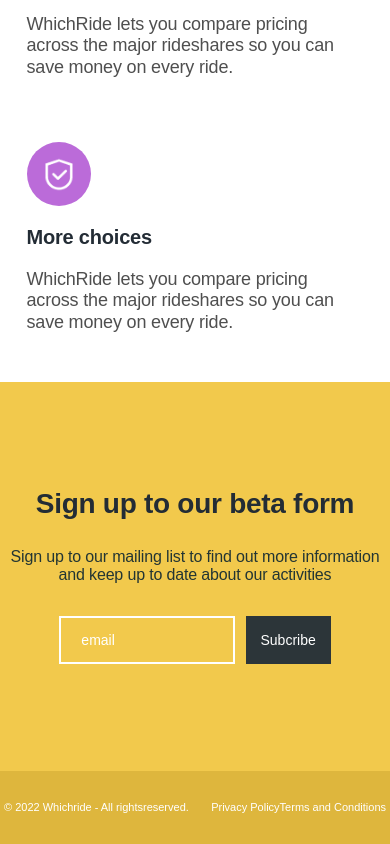
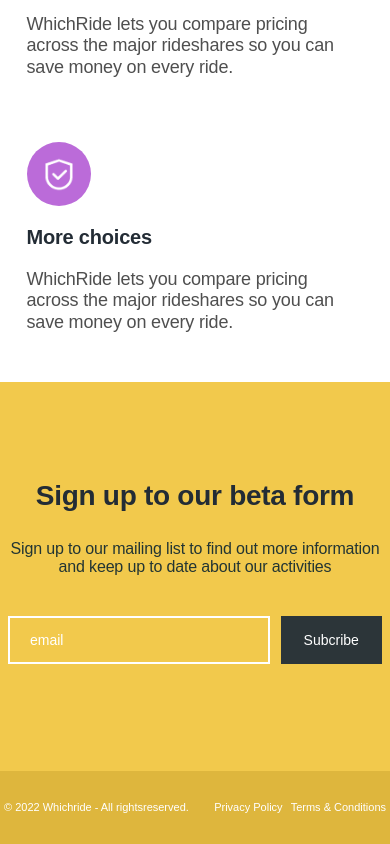
Before and after one commit to ibukunfolay/Ride-app, a React (Vite) app: page / in a window 390 px wide. Shown: the part 2751-3595 px from the top of the page. Built offline with nearby package versions, Linux system fonts and the light colour scheme.

Commit message:
footer responsiveness

```diff
--- a/src/components/Footer.jsx
+++ b/src/components/Footer.jsx
@@ -12,11 +12,11 @@
           Sign up to our mailing list to find out more information and keep up
           to date about our activities
         </p>
-        <div className="flex items-center">
+        <div className="flex w-full p-2">
           <input
             type="email"
             placeholder="email"
-            className="h-[48px] md:w-[342px] w-4/5 bg-[#f2c94c] placeholder-white flex text-white items-center md:pl-[36px] pl-[20px] font-brown md:text-[16px] text-[14px] outline-none border-2 border-white mr-[11px] "
+            className="h-[48px] md:w-[342px] w-full bg-[#f2c94c] placeholder-white flex text-white items-center md:pl-[36px] pl-[20px] font-brown md:text-[16px] text-[14px] outline-none border-2 border-white mr-[11px] "
           />
           <input
             type="button"
@@ -29,9 +29,9 @@
         <span className="font-brown font-normal text-[11px] leading-[9px] text-white ">
           &copy; {date} Whichride - All rightsreserved.
         </span>
-        <div className="font-brown font-normal text-[11px] leading-[9px] flex md:grid-rows-1 md:gap-[1em] text-white">
+        <div className="font-brown font-normal text-[11px] leading-[9px] flex  grid-rows-1 md:gap-[1em] gap-[8px] text-white">
           <a href="#">Privacy Policy</a>
-          <a href="#">Terms and Conditions</a>
+          <a href="#">Terms & Conditions</a>
         </div>
       </div>
     </div>
```
